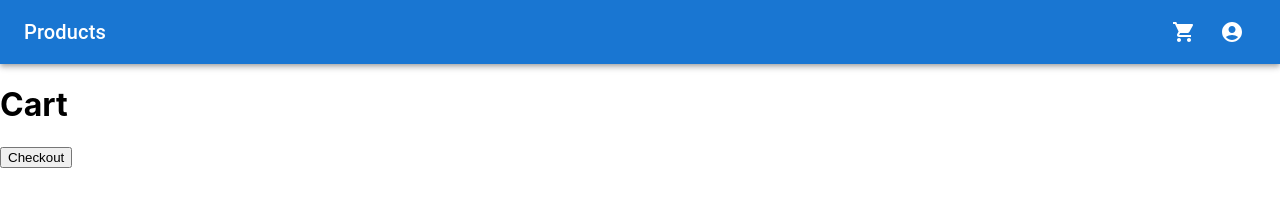
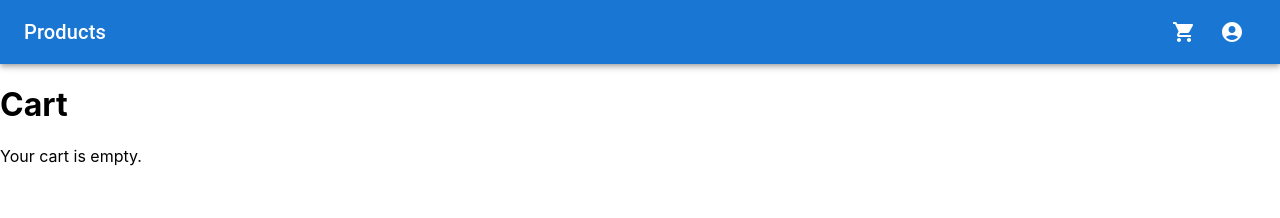
Before and after one commit to us-fi36/intranet-online-shop-frontend, a React (Create React App) app: page /cart in a window 1280 px wide. Shown: the top 218 px of the page. Built offline with nearby package versions, Linux system fonts and the light colour scheme.

Commit message:
Added delete products from cart button

```diff
--- a/src/components/Cart.js
+++ b/src/components/Cart.js
@@ -18,6 +18,12 @@ const Cart = () => {
         localStorage.setItem('cart', JSON.stringify(updatedCart));
     };
 
+    const handleRemoveItem = (productId) => {
+        const updatedCart = cart.filter(item => item.productId !== productId);
+        setCart(updatedCart);
+        localStorage.setItem('cart', JSON.stringify(updatedCart));
+    };
+
     const handleCheckout = () => {
         const token = localStorage.getItem('token');
         if (!token) {
@@ -25,7 +31,8 @@ const Cart = () => {
             return;
         }
 
-        const userId = localStorage.getItem('userId'); // Retrieve userId from localStorage
+        // Retrieve userId from localStorage
+        const userId = localStorage.getItem('userId');
         console.log('User ID:', userId);
         console.log('Cart:', cart);
 
@@ -57,9 +64,14 @@ const Cart = () => {
                     <p>Quantity: {item.quantity}</p>
                     <button onClick={() => handleQuantityChange(item.productId, -1)}>-</button>
                     <button onClick={() => handleQuantityChange(item.productId, 1)}>+</button>
+                    <button onClick={() => handleRemoveItem(item.productId)}>Remove</button>
                 </div>
             ))}
-            <button onClick={handleCheckout}>Checkout</button>
+            {cart.length > 0 ? (
+                <button onClick={handleCheckout}>Checkout</button>
+            ) : (
+                <p>Your cart is empty.</p>
+            )}
         </div>
     );
 };
```
